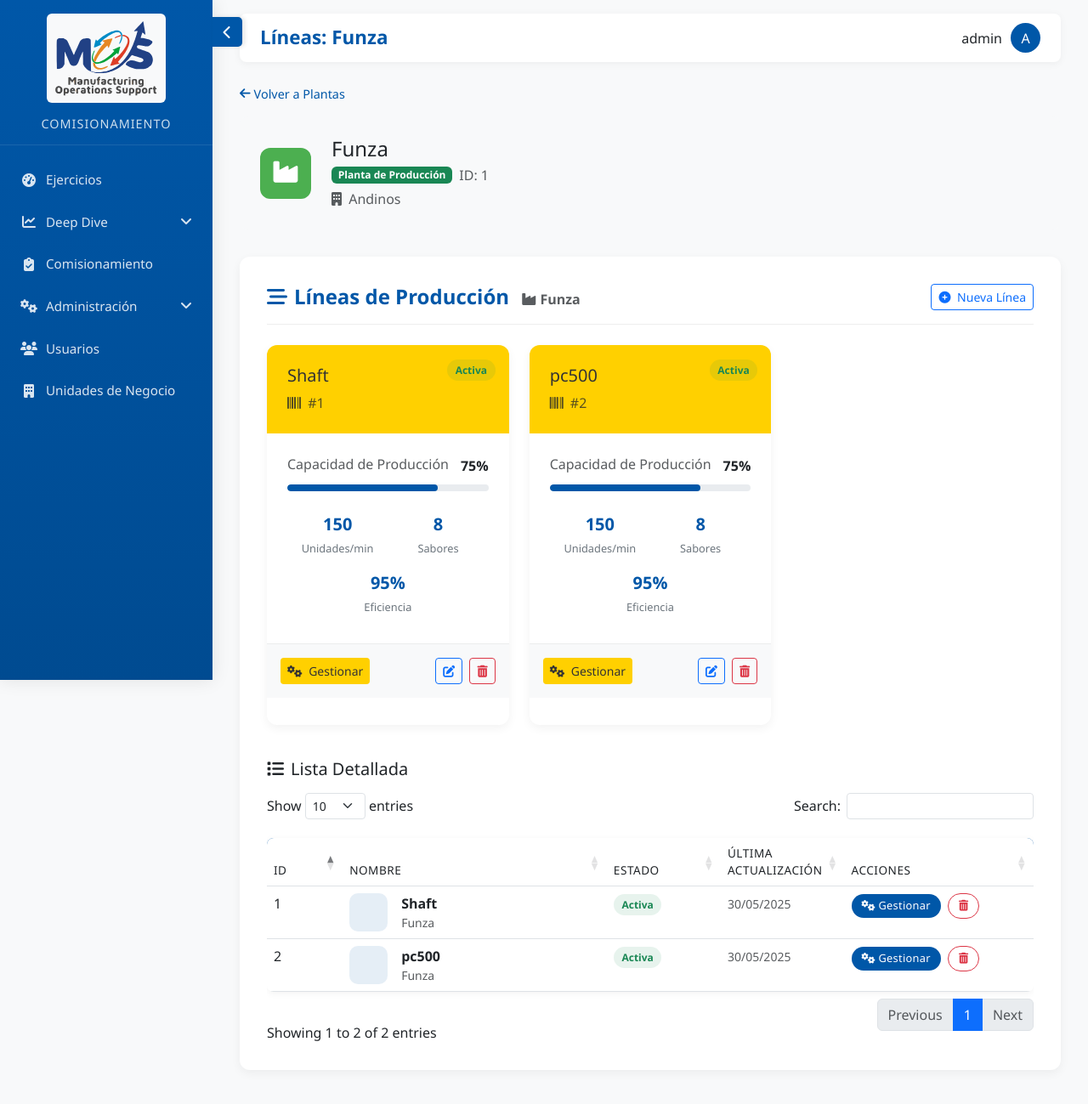
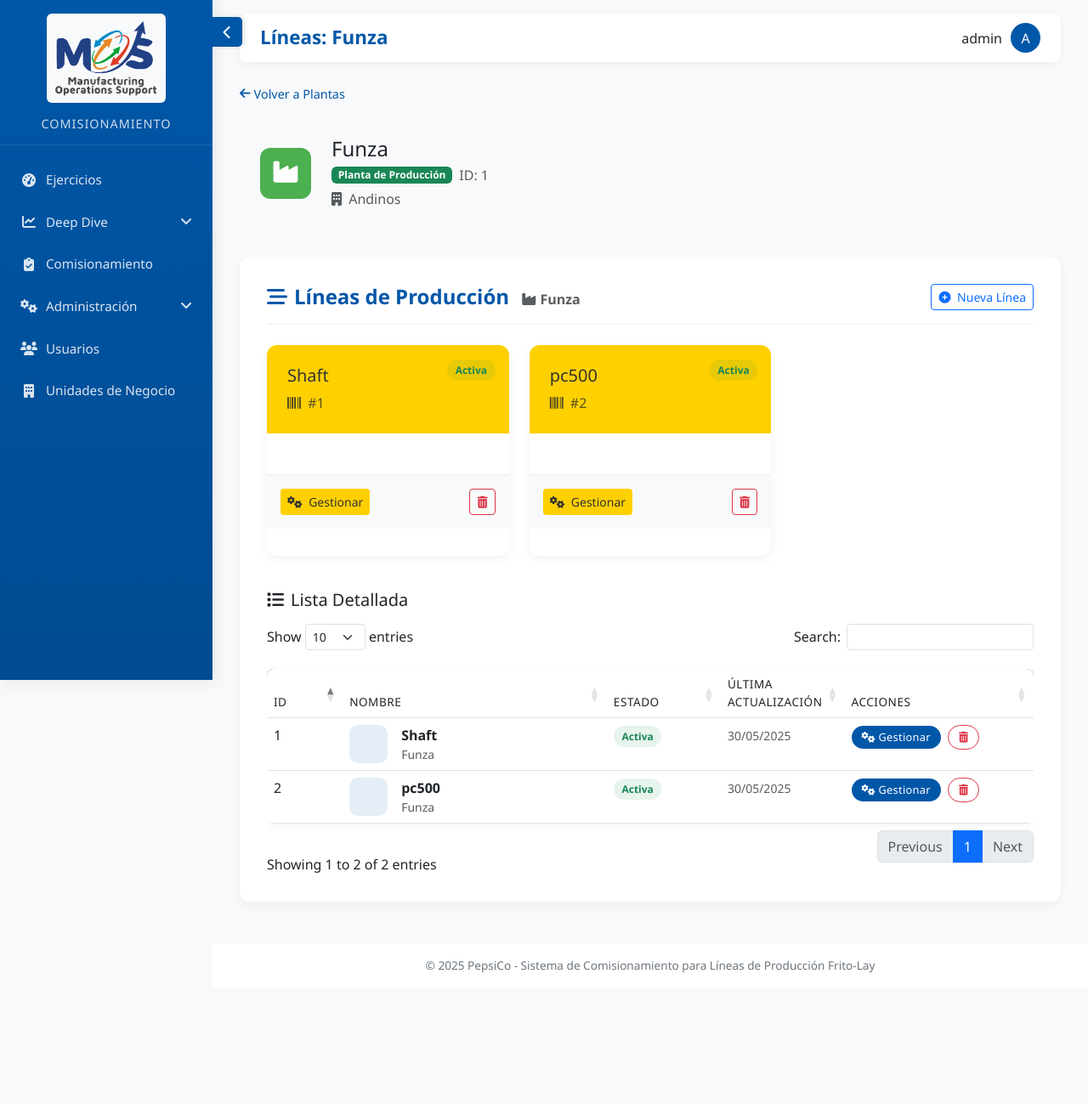
Before and after one commit to Kershak-s/sistema-comisionamiento-pepsico, a Flask app: page /admin/plantas/1/lineas in a window 1280 px wide. Shown: the top 1299 px of the page at 85% size. After the commit the page ends 1145 px from the top, so only its background shows below. Run offline with Flask 3, Linux system fonts and the light colour scheme; a user stored in the database is signed in; some libraries are stand-ins or nearby versions.

Commit message:
comment - Capacidad de producción

```diff
--- a/templates/admin_lineas.html
+++ b/templates/admin_lineas.html
@@ -304,30 +304,7 @@
                     </div>
                 </div>
                 <div class="line-card-body">
-                    <div>
-                        <div class="d-flex justify-content-between align-items-center">
-                            <div class="text-muted mb-1">Capacidad de Producción</div>
-                            <div class="fw-bold">75%</div>
-                        </div>
-                        <div class="capacity-bar">
-                            <div class="capacity-fill" style="width: 75%"></div>
-                        </div>
-                    </div>
 
-                    <div class="line-card-stats">
-                        <div class="line-stat">
-                            <div class="line-stat-value">150</div>
-                            <div class="line-stat-label">Unidades/min</div>
-                        </div>
-                        <div class="line-stat">
-                            <div class="line-stat-value">8</div>
-                            <div class="line-stat-label">Sabores</div>
-                        </div>
-                        <div class="line-stat">
-                            <div class="line-stat-value">95%</div>
-                            <div class="line-stat-label">Eficiencia</div>
-                        </div>
-                    </div>
                 </div>
                 <div class="line-card-footer">
                     <div class="d-flex justify-content-between">
@@ -335,9 +312,6 @@
                             <i class="fas fa-cogs me-1"></i> Gestionar
                         </button>
                         <div>
-                            <button class="btn btn-sm btn-outline-primary me-1">
-                                <i class="fas fa-edit"></i>
-                            </button>
                             <button class="btn btn-sm btn-outline-danger">
                                 <i class="fas fa-trash-alt"></i>
                             </button>
```
